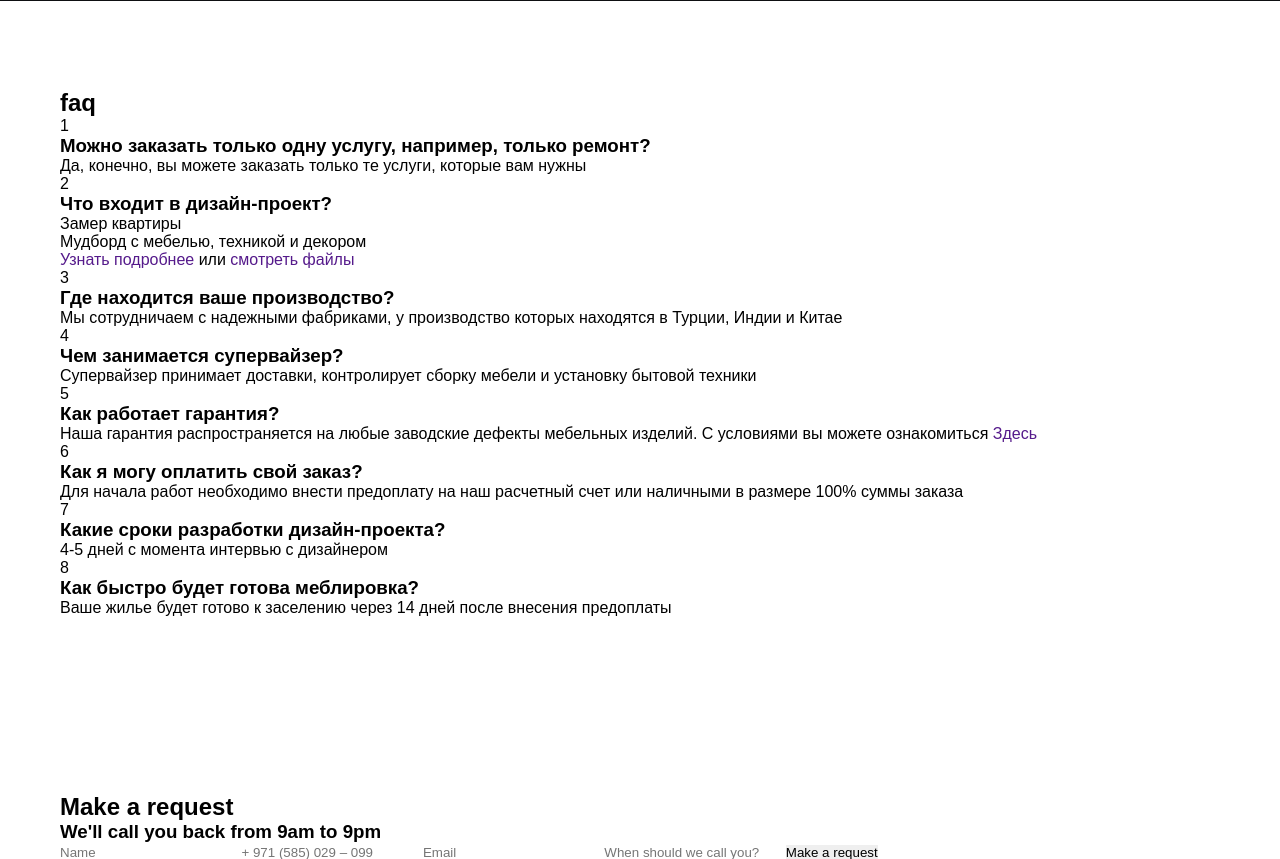
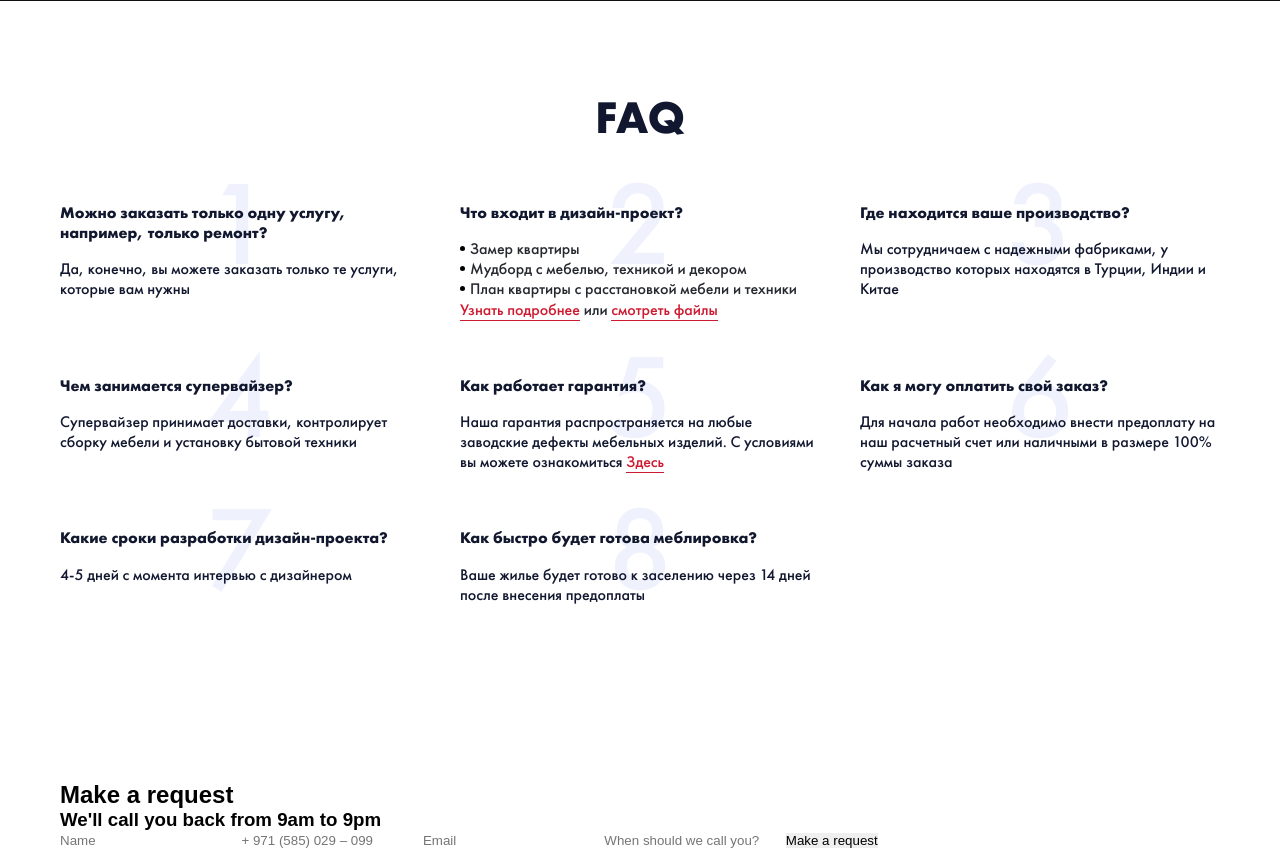
Before and after one commit to IvanTyler/FurniWP, a PHP site: page / in a window 1280 px wide. Shown: the part 4294-5153 px from the top of the page. Run offline with PHP 8.4, Linux system fonts and the light colour scheme; some libraries are stand-ins or nearby versions.

Commit message:
process layout

```diff
--- a/public/css/furnishing-process.css
+++ b/public/css/furnishing-process.css
@@ -32,7 +32,7 @@
 @media (max-width: 768px) {
   .container-furnishing-process {
     max-width: initial;
-    margin-left: -48px;
-    margin-right: -48px;
+    padding-right: 0;
+    padding-left: 0;
   }
 }
--- a/public/css/main.css
+++ b/public/css/main.css
@@ -27,9 +27,19 @@ body {
   padding: 88px 60px;
   margin: 0 auto;
 }
+@media (max-width: 1160px) {
+  .container {
+    padding: 88px 48px;
+  }
+}
 @media (max-width: 1030px) {
   .container {
-    padding: 88px 48px;
+    padding: 88px 32px;
+  }
+}
+@media (max-width: 770px) {
+  .container {
+    padding: 88px 20px;
   }
 }
 .button {
@@ -708,8 +718,8 @@ body {
 @media (max-width: 768px) {
   .container-furnishing-process {
     max-width: initial;
-    margin-left: -48px;
-    margin-right: -48px;
+    padding-right: 0;
+    padding-left: 0;
   }
 }
 .furnishing-process-description {
@@ -806,6 +816,13 @@ body {
 .furnishing-process-description__column.with-furni-column {
   padding-left: 40px;
   padding-right: 20px;
+}
+@media (max-width: 500px) {
+  .furnishing-process-description__column.with-furni-column,
+  .furnishing-process-description__column.by-yourself-column {
+    padding-left: 10px;
+    padding-right: 10px;
+  }
 }
 .furnishing-process-description__icon {
   grid-area: icon;
@@ -1011,3 +1028,88 @@ body {
     margin-top: 24px;
   }
 }
+.faq__title {
+  color: #11172E;
+  text-align: center;
+  font-family: 'FuturaPT';
+  font-size: 46px;
+  font-weight: 700;
+  line-height: 126%;
+  text-transform: uppercase;
+}
+.faq-list {
+  display: grid;
+  grid-template-columns: repeat(auto-fill, minmax(calc(33.333% - 40px), 1fr));
+  gap: 56px 40px;
+  margin-top: 56px;
+}
+@media (max-width: 1030px) {
+  .faq-list {
+    grid-template-columns: repeat(auto-fill, minmax(calc(50% - 40px), 1fr));
+  }
+}
+@media (max-width: 600px) {
+  .faq-list {
+    grid-template-columns: repeat(auto-fill, minmax(calc(100% - 40px), 1fr));
+  }
+}
+.faq-list-item {
+  position: relative;
+  display: flex;
+  flex-direction: column;
+  gap: 16px;
+}
+.faq-list-item__number {
+  position: absolute;
+  z-index: -1;
+  top: -40px;
+  left: calc(50% - 40px);
+  display: flex;
+  align-items: center;
+  justify-content: center;
+  width: 80px;
+  color: #EFF2FD;
+  font-family: 'FuturaPT';
+  font-size: 120px;
+  font-weight: 450;
+  line-height: 100%;
+}
+.faq-list-item__title,
+.faq-list-item__description {
+  color: #11172E;
+  font-family: 'FuturaPT';
+  font-size: 16px;
+  line-height: 126%;
+}
+.faq-list-item__description {
+  font-weight: 400;
+}
+.faq-list-item__list-item {
+  color: #262830;
+  font-family: 'FuturaPT';
+  font-size: 16px;
+  font-weight: 400;
+  line-height: 126%;
+}
+.faq-list-item__list-item:not(:last-child) {
+  display: flex;
+  align-items: start;
+}
+.faq-list-item__list-item:not(:last-child)::before {
+  content: '';
+  display: inline-block;
+  margin-right: 5px;
+  margin-top: 7px;
+  width: 5px;
+  height: 5px;
+  border-radius: 50%;
+  background-color: #000;
+}
+.faq-list-item__link {
+  color: #CE1A30;
+  font-family: 'FuturaPT';
+  font-size: 16px;
+  font-weight: 400;
+  line-height: 126%;
+  border-bottom: solid 1px;
+}
--- a/public/index.html
+++ b/public/index.html
@@ -495,6 +495,7 @@
                             <ul class="faq-list-item__list">
                                 <li class="faq-list-item__list-item">Замер квартиры</li>
                                 <li class="faq-list-item__list-item">Мудборд с мебелью, техникой и декором</li>
+                                <li class="faq-list-item__list-item">План квартиры с расстановкой мебели и техники</li>
                                 <li class="faq-list-item__list-item">
                                     <a href="" class="faq-list-item__link">Узнать подробнее</a>
                                     или
--- /dev/null
+++ b/public/less/faq.less
@@ -0,0 +1,102 @@
+@import url('./variables/main-variables.less');
+@import url('./mixins/main.less');
+
+.faq {
+
+    &__title {
+        color: #11172E;
+        text-align: center;
+        font-family: @var-mainFont;
+        font-size: 46px;
+        font-weight: 700;
+        line-height: 126%;
+        text-transform: uppercase;
+    }
+}
+
+.container-faq {}
+
+.faq-list {
+    display: grid;
+    grid-template-columns: repeat(auto-fill, minmax(calc(33.333% - 40px), 1fr));
+    gap: 56px 40px;
+    margin-top: 56px;
+
+    @media (max-width: 1030px) {
+        grid-template-columns: repeat(auto-fill, minmax(calc(50% - 40px), 1fr));
+    }
+
+    @media (max-width: 600px) {
+        grid-template-columns: repeat(auto-fill, minmax(calc(100% - 40px), 1fr));
+    }
+}
+
+.faq-list-item {
+    position: relative;
+    display: flex;
+    flex-direction: column;
+    gap: 16px;
+
+    &__number {
+        position: absolute;
+        z-index: -1;
+        top: -40px;
+        left: calc(50% - 40px);
+        display: flex;
+        align-items: center;
+        justify-content: center;
+        width: 80px;
+        color: #EFF2FD;
+        font-family: @var-mainFont;
+        font-size: 120px;
+        font-weight: 450;
+        line-height: 100%;
+    }
+
+    &__title,
+    &__description {
+        color: #11172E;
+        font-family: @var-mainFont;
+        font-size: 16px;
+        line-height: 126%;
+    }
+
+    &__description {
+        font-weight: 400;
+    }
+
+    &__list {}
+
+    &__list-item {
+        color: #262830;
+        font-family: @var-mainFont;
+        font-size: 16px;
+        font-weight: 400;
+        line-height: 126%;
+
+        &:not(:last-child) {
+            display: flex;
+            align-items: start;
+
+            &::before {
+                content: '';
+                display: inline-block;
+                margin-right: 5px;
+                margin-top: 7px;
+                width: 5px;
+                height: 5px;
+                border-radius: 50%;
+                background-color: #000;
+            }
+        }
+    }
+
+    &__link {
+        color: #CE1A30;
+        font-family: @var-mainFont;
+        font-size: 16px;
+        font-weight: 400;
+        line-height: 126%;
+        border-bottom: solid 1px;
+    }
+}
--- a/public/less/furnishing-process-description.less
+++ b/public/less/furnishing-process-description.less
@@ -112,6 +112,15 @@
         padding-right: 20px;
     }
 
+    &__column.with-furni-column,
+    &__column.by-yourself-column {
+        @media (max-width: 500px) {
+            padding-left: 10px;
+            padding-right: 10px;
+        }
+    }
+
+
     &__icon {
         grid-area: icon;
     }
--- a/public/less/furnishing-process.less
+++ b/public/less/furnishing-process.less
@@ -22,7 +22,7 @@
 
     @media (max-width: 768px) {
         max-width: initial;
-        margin-left: -48px;
-        margin-right: -48px;
+        padding-right: 0;
+        padding-left: 0;
     }
 }
--- a/public/less/main.less
+++ b/public/less/main.less
@@ -30,8 +30,16 @@ body {
     padding: 88px 60px;
     margin: 0 auto;
 
+    @media (max-width: 1160px) {
+        padding: 88px 48px;
+    }
+
     @media (max-width: 1030px) {
-        padding: 88px 48px;
+        padding: 88px 32px;
+    }
+
+    @media (max-width: 770px) {
+        padding: 88px 20px;
     }
 }
 
@@ -57,3 +65,5 @@ body {
 @import url('./with-furni-saving.less');
 
 @import url('./get-design-project-gift.less');
+
+@import url('./faq.less');
```
Also changed, not shown: public/css/faq.css (added, +99 -0 lines), public/css/furnishing-process-description.css (+7 -0 lines).
